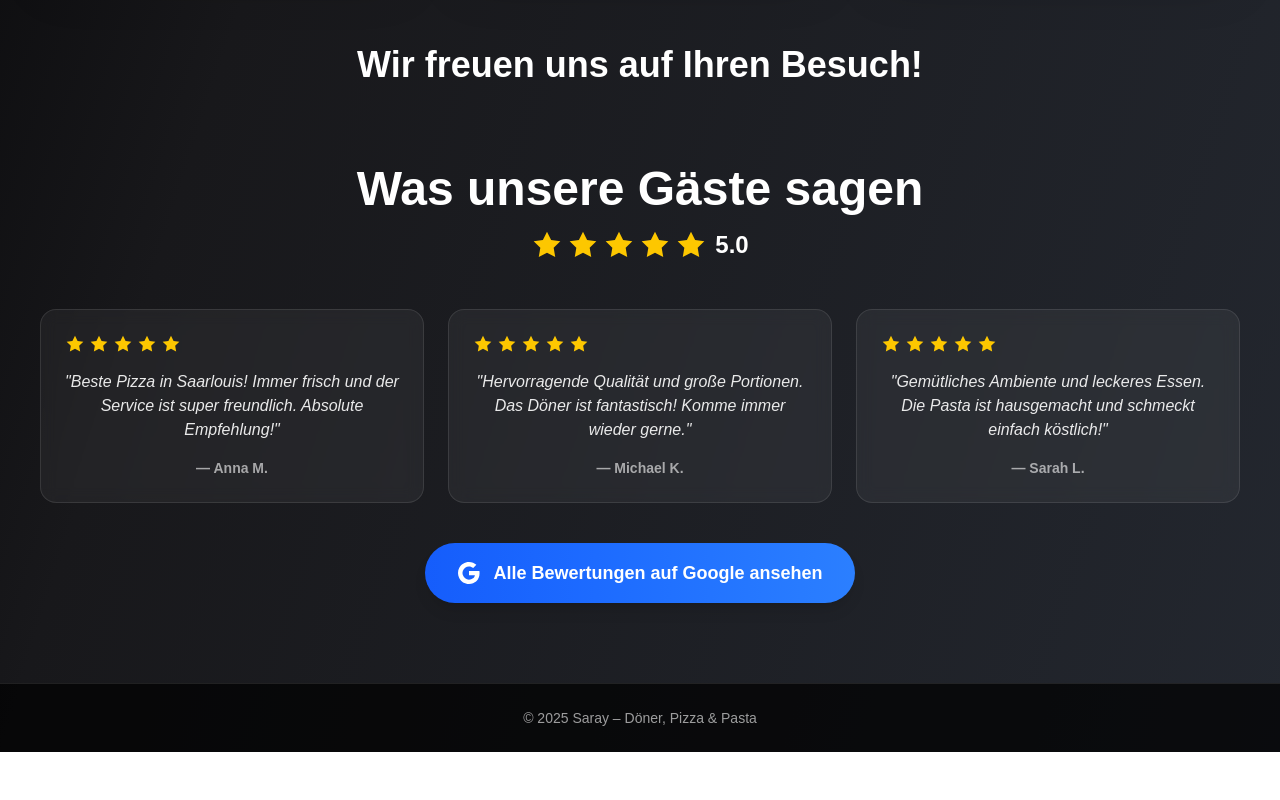
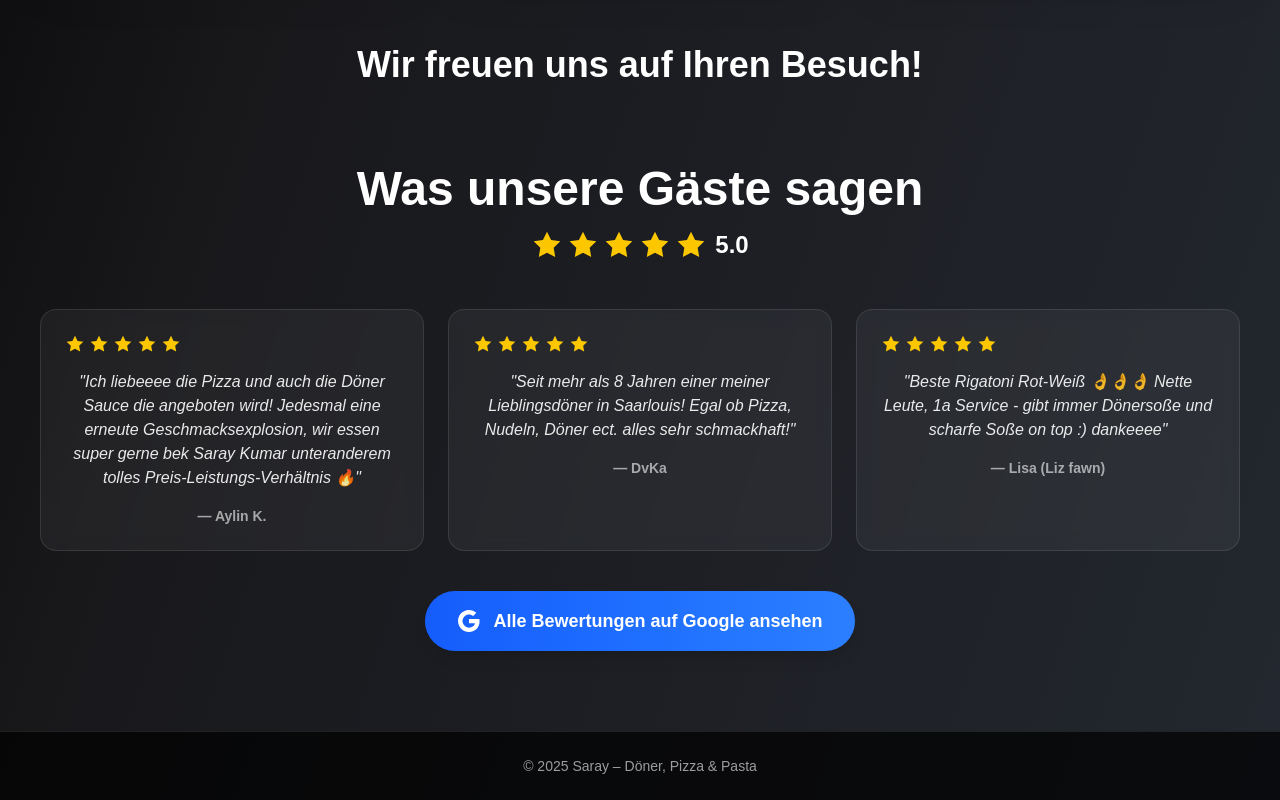
Before and after one commit to fynnschulz/saray, a Next.js app: page / in a window 1280 px wide. Shown: the part 3208-4008 px from the top of the page. Before the commit the page ends 3960 px from the top, so only its background shows below. Built offline with nearby package versions, Linux system fonts and the light colour scheme.

Commit message:
Replace example reviews with real Google reviews

```diff
--- a/pages/index.tsx
+++ b/pages/index.tsx
@@ -341,7 +341,7 @@ export default function Home() {
           </div>
 
           <div className="grid grid-cols-1 md:grid-cols-3 gap-6">
-            {/* Review 1 */}
+            {/* Review 1 - Aylin */}
             <div className={`${isDark ? 'bg-white/5 border-white/10' : 'bg-gray-100 border-gray-200'} backdrop-blur-sm rounded-2xl p-6 border transition-all duration-300 hover:scale-105 hover:shadow-xl`}>
               <div className="flex gap-1 mb-4">
                 {[...Array(5)].map((_, i) => (
@@ -351,14 +351,14 @@ export default function Home() {
                 ))}
               </div>
               <p className={`${isDark ? 'text-white/90' : 'text-gray-700'} mb-4 italic transition-colors duration-200`}>
-                "Beste Pizza in Saarlouis! Immer frisch und der Service ist super freundlich. Absolute Empfehlung!"
+                "Ich liebeeee die Pizza und auch die Döner Sauce die angeboten wird! Jedesmal eine erneute Geschmacksexplosion, wir essen super gerne bek Saray Kumar unteranderem tolles Preis-Leistungs-Verhältnis 🔥"
               </p>
               <p className={`${isDark ? 'text-white/60' : 'text-gray-500'} text-sm font-semibold transition-colors duration-200`}>
-                — Anna M.
+                — Aylin K.
               </p>
             </div>
 
-            {/* Review 2 */}
+            {/* Review 2 - DvKa */}
             <div className={`${isDark ? 'bg-white/5 border-white/10' : 'bg-gray-100 border-gray-200'} backdrop-blur-sm rounded-2xl p-6 border transition-all duration-300 hover:scale-105 hover:shadow-xl`}>
               <div className="flex gap-1 mb-4">
                 {[...Array(5)].map((_, i) => (
@@ -368,14 +368,14 @@ export default function Home() {
                 ))}
               </div>
               <p className={`${isDark ? 'text-white/90' : 'text-gray-700'} mb-4 italic transition-colors duration-200`}>
-                "Hervorragende Qualität und große Portionen. Das Döner ist fantastisch! Komme immer wieder gerne."
+                "Seit mehr als 8 Jahren einer meiner Lieblingsdöner in Saarlouis! Egal ob Pizza, Nudeln, Döner ect. alles sehr schmackhaft!"
               </p>
               <p className={`${isDark ? 'text-white/60' : 'text-gray-500'} text-sm font-semibold transition-colors duration-200`}>
-                — Michael K.
+                — DvKa
               </p>
             </div>
 
-            {/* Review 3 */}
+            {/* Review 3 - Lisa */}
             <div className={`${isDark ? 'bg-white/5 border-white/10' : 'bg-gray-100 border-gray-200'} backdrop-blur-sm rounded-2xl p-6 border transition-all duration-300 hover:scale-105 hover:shadow-xl`}>
               <div className="flex gap-1 mb-4">
                 {[...Array(5)].map((_, i) => (
@@ -385,10 +385,10 @@ export default function Home() {
                 ))}
               </div>
               <p className={`${isDark ? 'text-white/90' : 'text-gray-700'} mb-4 italic transition-colors duration-200`}>
-                "Gemütliches Ambiente und leckeres Essen. Die Pasta ist hausgemacht und schmeckt einfach köstlich!"
+                "Beste Rigatoni Rot-Weiß 👌👌👌 Nette Leute, 1a Service - gibt immer Dönersoße und scharfe Soße on top :) dankeeee"
               </p>
               <p className={`${isDark ? 'text-white/60' : 'text-gray-500'} text-sm font-semibold transition-colors duration-200`}>
-                — Sarah L.
+                — Lisa (Liz fawn)
               </p>
             </div>
           </div>
```
